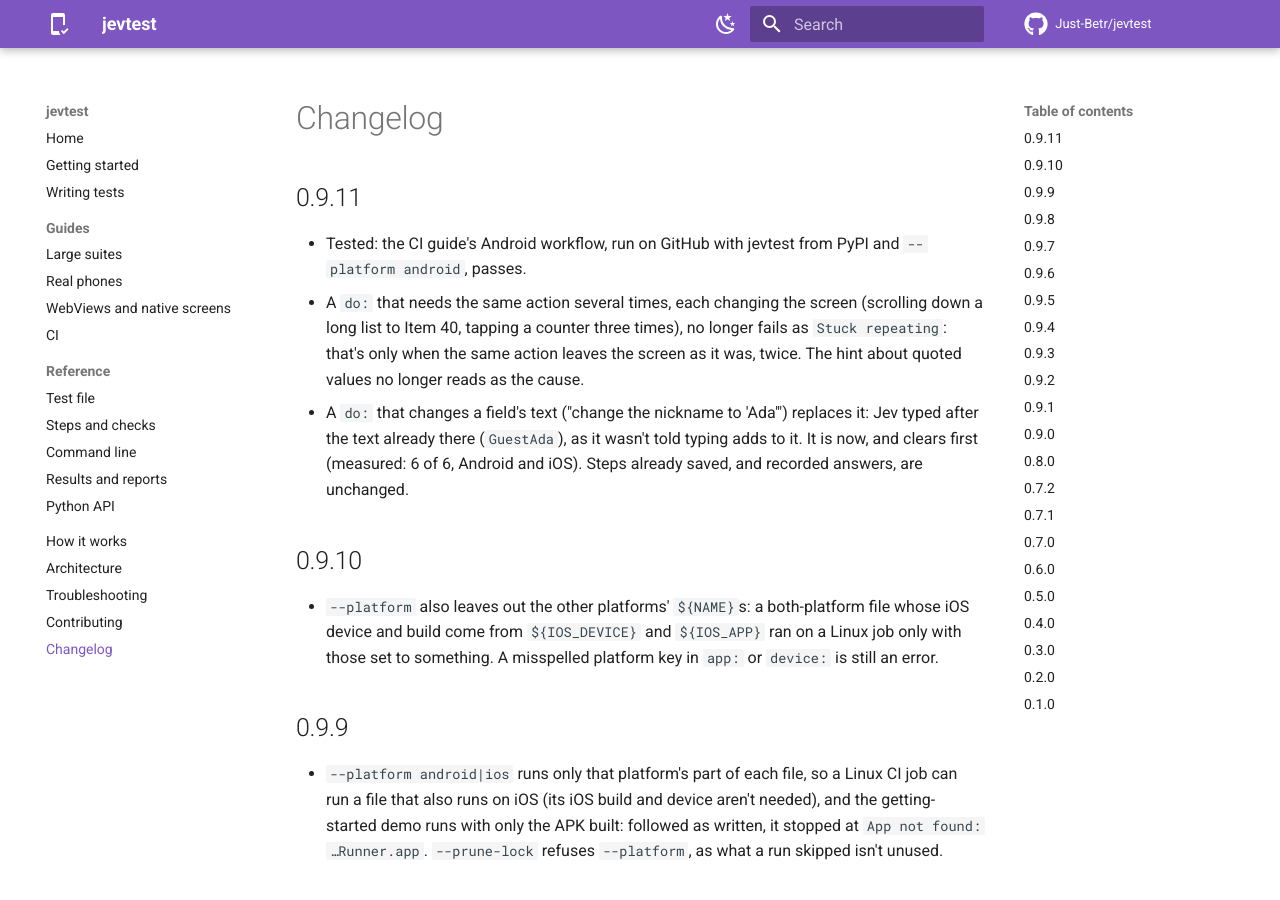
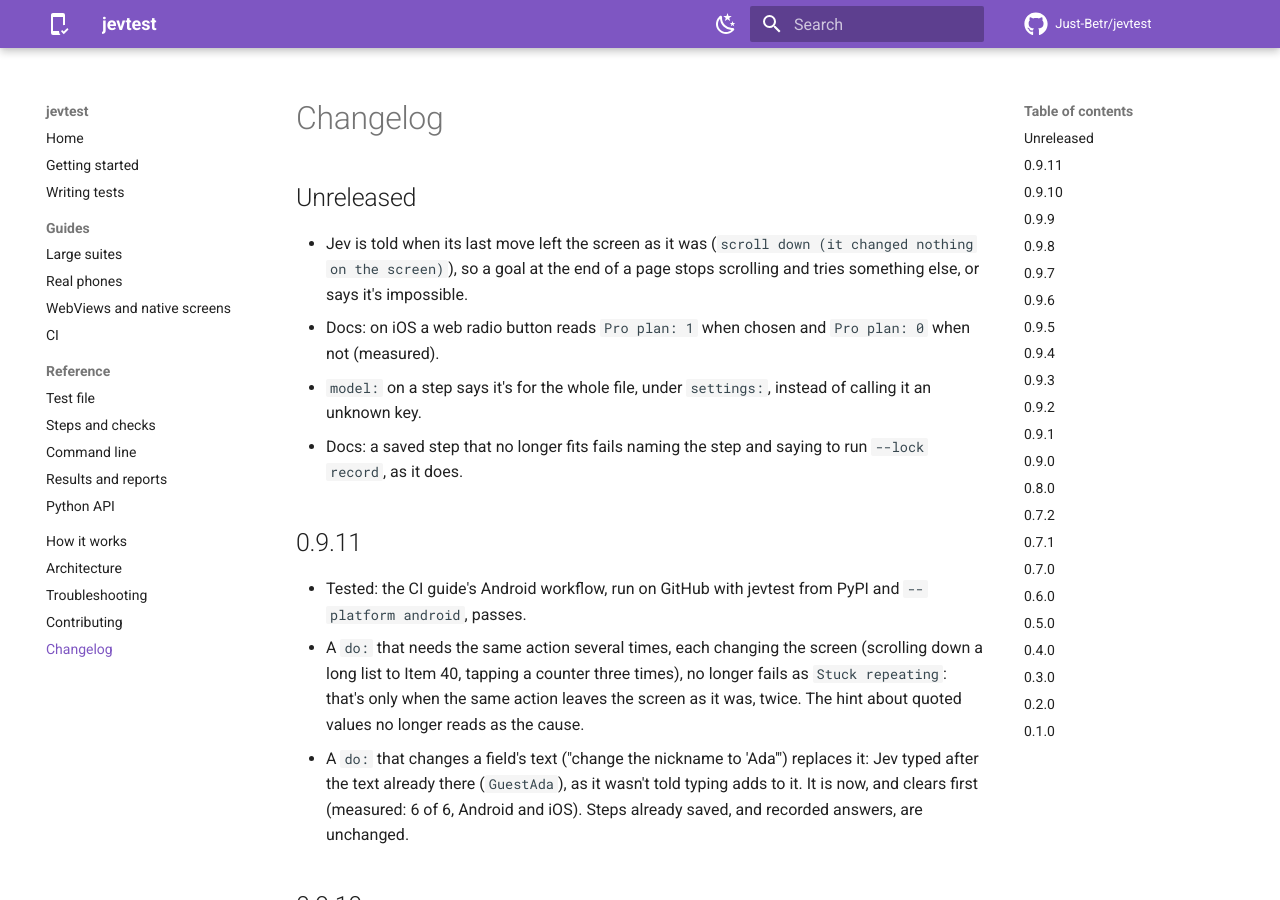
Before and after one commit to Just-Betr/jevtest, an MkDocs documentation site: the page built from docs/changelog.md, in a window 1280 px wide and 900 px high. Built offline with MkDocs 1.6.1 and Material for MkDocs 9.7.7, drawn with Linux system fonts in a browser that asks for light colours; comment, search, counter and statistics services are not loaded.

Commit message:
Tell Jev when its last move changed nothing; model: on a step; doc fixes
Found writing 20 new goals as a user on Android and iOS: at the end of a
page Jev scrolled again, not knowing the last scroll did nothing. The
history it sees now says so. Recorded again: 19/21 on both (was 19 and
18); replayed frozen three times with identical results. model: on a
step says it's for settings:. Docs: the frozen message for a step that
no longer fits; iOS web radios read Pro plan: 1 / 0.

Co-Authored-By: Claude Opus 5.5 <noreply@anthropic.com>

```diff
--- a/CHANGELOG.md
+++ b/CHANGELOG.md
@@ -1,4 +1,12 @@
 # Changelog
+
+## Unreleased
+
+- Jev is told when its last move left the screen as it was (`scroll down (it changed nothing on the screen)`), so a
+  goal at the end of a page stops scrolling and tries something else, or says it's impossible.
+- Docs: on iOS a web radio button reads `Pro plan: 1` when chosen and `Pro plan: 0` when not (measured).
+- `model:` on a step says it's for the whole file, under `settings:`, instead of calling it an unknown key.
+- Docs: a saved step that no longer fits fails naming the step and saying to run `--lock record`, as it does.
 
 ## 0.9.11
 
```
Also changed, not shown: docs/guides/ci.md (+1 -1 lines), docs/guides/webviews.md (+1 -1 lines), 4 other files.
